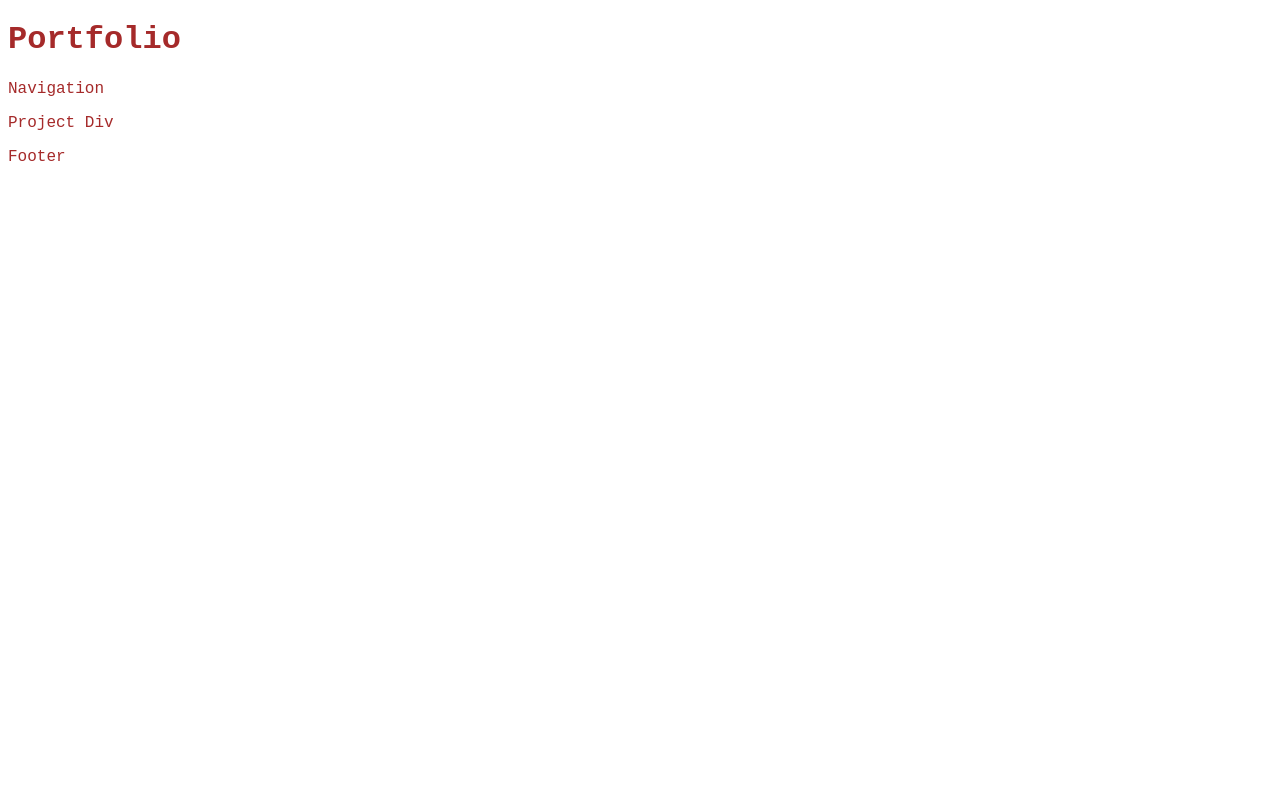
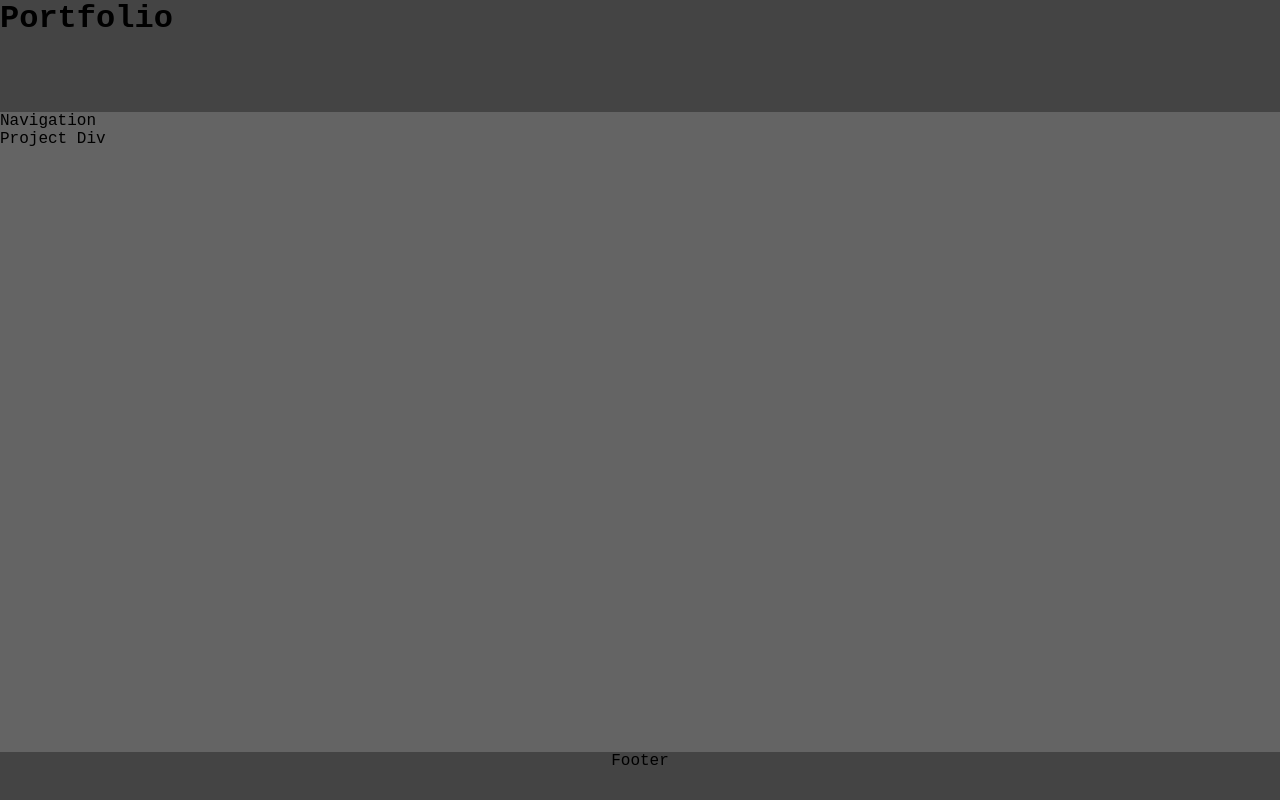
Before and after one commit to tannerkothlow/react-portfolio, a React (Create React App) app: page / in a window 1280 px wide. Built offline with nearby package versions, Linux system fonts and the light colour scheme.

Commit message:
established proper css flex

```diff
--- a/src/App.css
+++ b/src/App.css
@@ -2,5 +2,36 @@
 
 * {
     font-family: 'Courier New', Courier, monospace;
-    color: brown;
+    color: black;
+    padding: 0;
+    margin: 0;
 }
+
+html, body, #root, .portfolio-app, .app-header {
+    height: 100%;
+}
+
+.app-header {
+    display: flex;
+    flex-direction: column;
+    justify-content: space-between;
+    width: 100%;
+}
+
+.header-block {
+    height: 140px;
+    background-color: rgb(68, 68, 68);
+}
+
+.app-navigator {
+    background-color: rgb(100, 100, 100);
+    height: 100%;
+    width: 100%;
+}
+
+.app-footer {
+    height: 60px;
+    width: 100%;
+    background-color: rgb(68, 68, 68);
+    text-align: center;
+}
--- a/src/App.js
+++ b/src/App.js
@@ -7,7 +7,6 @@ function App() {
     return (
         <div className="portfolio-app">
             <Header />
-            <Footer />
         </div>
     );
 }
--- a/src/components/Header.js
+++ b/src/components/Header.js
@@ -5,8 +5,11 @@ import Footer from './Footer';
 function Header(props) {
     return (
         <div className='app-header'>
+            <div className='header-block'>
             <h1>Portfolio</h1>
+            </div>
             <Navigation />
+            <Footer />
         </div>
     )
 }
```
